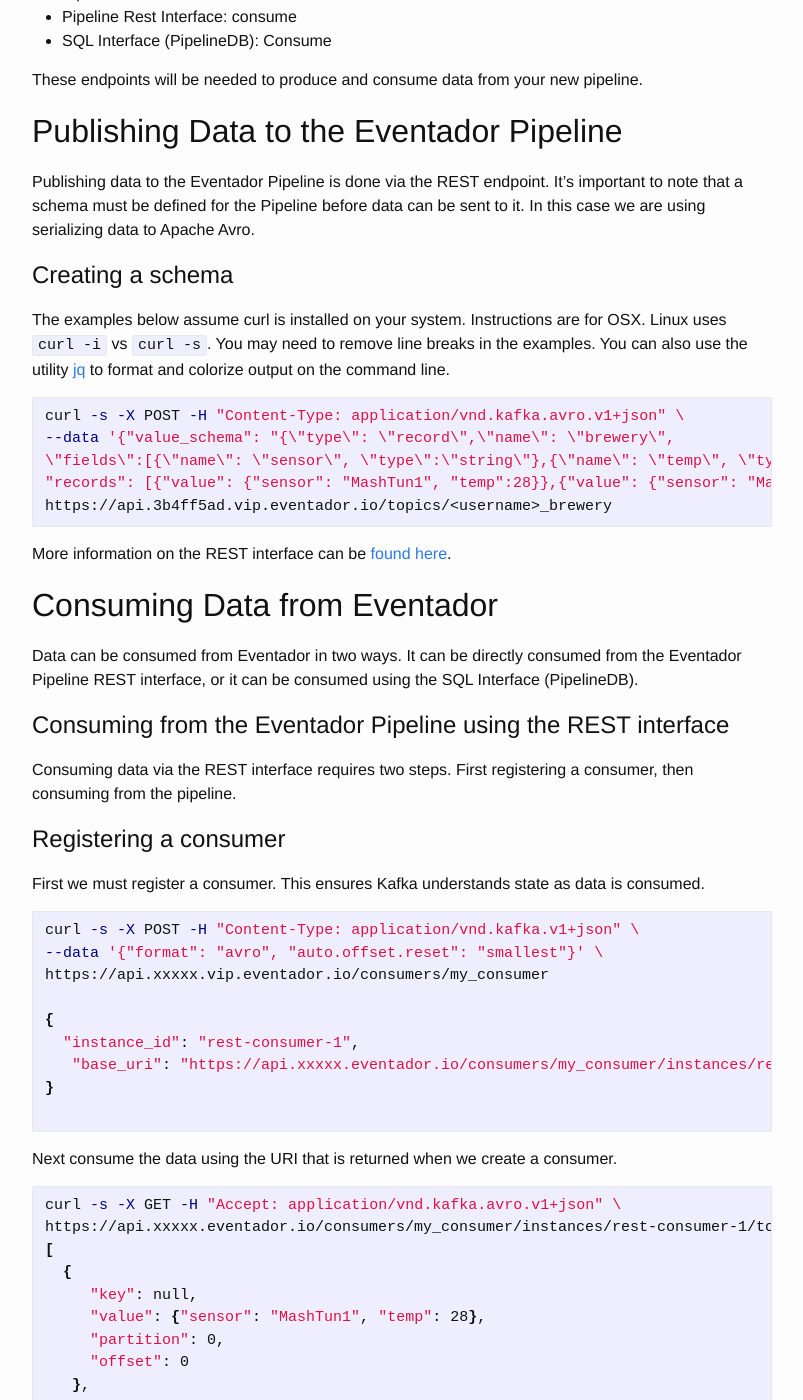
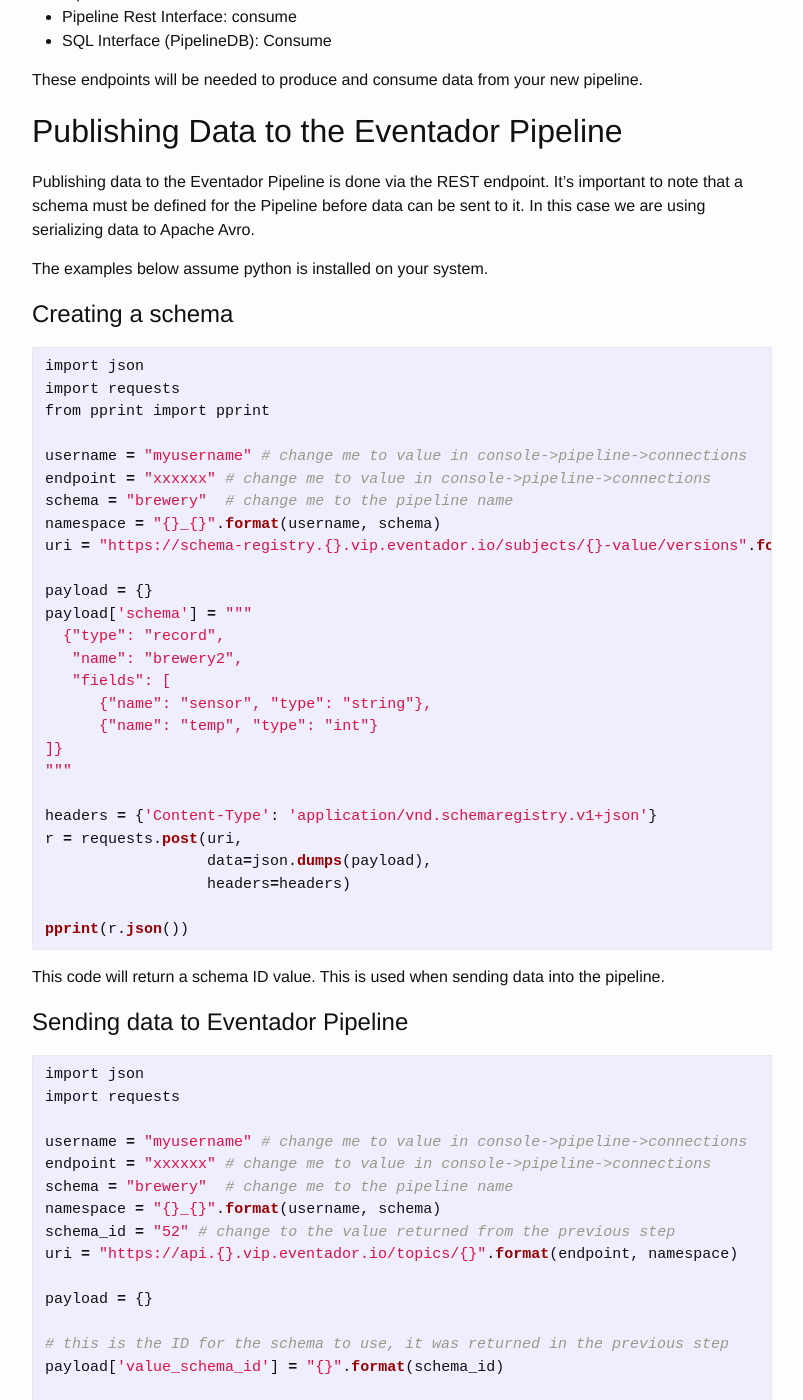
Before and after one commit to Eventador/eventador.github.io, a Jekyll site: the page built from _documentation/getting_started_guide.md, in a window 1280 px wide and 1400 px high, scrolled down 1683 px. Shown: the whole window, without its empty margins (238-1041 px from the left). Built offline with Jekyll 4.4.1, drawn with Linux system fonts in a browser that asks for light colours; some of the changed text lies outside the part shown.

Commit message:
new examples

````diff
--- a/_documentation/getting_started_guide.md
+++ b/_documentation/getting_started_guide.md
@@ -57,16 +57,71 @@
 
 Publishing data to the Eventador Pipeline is done via the REST endpoint. It's important to note that a schema must be defined for the Pipeline before data can be sent to it. In this case we are using serializing data to Apache Avro.
 
+The examples below assume python is installed on your system.
+
 # Creating a schema
 
-The examples below assume curl is installed on your system. Instructions are for OSX. Linux uses ```curl -i``` vs ```curl -s```. You may need to remove line breaks in the examples. You can also use the utility [jq](https://stedolan.github.io/jq/) to format and colorize output on the command line.
+```python
+import json
+import requests
+from pprint import pprint
 
-```bash
-curl -s -X POST -H "Content-Type: application/vnd.kafka.avro.v1+json" \
---data '{"value_schema": "{\"type\": \"record\",\"name\": \"brewery\",
-\"fields\":[{\"name\": \"sensor\", \"type\":\"string\"},{\"name\": \"temp\", \"type\": \"int\"}]}",
-"records": [{"value": {"sensor": "MashTun1", "temp":28}},{"value": {"sensor": "MashTun2", "temp":27}}]}' \
-https://api.3b4ff5ad.vip.eventador.io/topics/<username>_brewery
+username = "myusername" # change me to value in console->pipeline->connections
+endpoint = "xxxxxx" # change me to value in console->pipeline->connections
+schema = "brewery"  # change me to the pipeline name
+namespace = "{}_{}".format(username, schema)
+uri = "https://schema-registry.{}.vip.eventador.io/subjects/{}-value/versions".format(endpoint, namespace)
+
+payload = {}
+payload['schema'] = """
+  {"type": "record",
+   "name": "brewery2",
+   "fields": [
+      {"name": "sensor", "type": "string"},
+      {"name": "temp", "type": "int"}
+]}
+"""
+
+headers = {'Content-Type': 'application/vnd.schemaregistry.v1+json'}
+r = requests.post(uri,
+                  data=json.dumps(payload),
+                  headers=headers)
+
+pprint(r.json())
+```
+
+This code will return a schema ID value. This is used when sending data into the pipeline.
+
+
+# Sending data to Eventador Pipeline
+```python
+import json
+import requests
+
+username = "myusername" # change me to value in console->pipeline->connections
+endpoint = "xxxxxx" # change me to value in console->pipeline->connections
+schema = "brewery"  # change me to the pipeline name
+namespace = "{}_{}".format(username, schema)
+schema_id = "52" # change to the value returned from the previous step
+uri = "https://api.{}.vip.eventador.io/topics/{}".format(endpoint, namespace)
+
+payload = {}
+
+# this is the ID for the schema to use, it was returned in the previous step
+payload['value_schema_id'] = "{}".format(schema_id)
+
+# this is the data being sent in
+payload['records'] = [
+  {"value": {"sensor": "MashTun1", "temp":99}},
+  {"value": {"sensor": "MashTun2", "temp":42}}
+]
+
+headers = {'Content-Type': 'application/vnd.kafka.avro.v1+json'}
+r = requests.post(uri,
+                  data=json.dumps(payload),
+                  headers=headers)
+print r.json()
+
 ```
 
 More information on the REST interface can be [found here](http://docs.confluent.io/3.0.0/kafka-rest/docs/api.html).
@@ -86,11 +141,11 @@
 ```bash
 curl -s -X POST -H "Content-Type: application/vnd.kafka.v1+json" \
 --data '{"format": "avro", "auto.offset.reset": "smallest"}' \
-https://api.xxxxx.vip.eventador.io/consumers/my_consumer
+https://api.xxxxxx.vip.eventador.io/consumers/my_consumer
 
 {
   "instance_id": "rest-consumer-1",
-   "base_uri": "https://api.xxxxx.eventador.io/consumers/my_consumer/instances/rest-consumer-1"
+   "base_uri": "https://api.xxxxxx.eventador.io/consumers/my_consumer/instances/rest-consumer-1"
 }
 
 ```
@@ -99,7 +154,7 @@
 
 ```bash
 curl -s -X GET -H "Accept: application/vnd.kafka.avro.v1+json" \
-https://api.xxxxx.eventador.io/consumers/my_consumer/instances/rest-consumer-1/topics/<username>_brewery
+https://api.xxxxxx.eventador.io/consumers/my_consumer/instances/rest-consumer-1/topics/myusername_brewery
 [
   {
      "key": null,
@@ -125,11 +180,11 @@
 To login to the database and query the sample view and create more continuous views:
 
 - Download the PipelineDB client [here](https://www.pipelinedb.com/download).
-- Connect to the database using psql with your username, database. The login information, and hostname is available in the Eventador Console at ```http://console.eventador.io/pipeline_detail/<pipeline_name>```.
-- The username is ```login name```, the database name is ```username_pipelinename```
+- Connect to the database using psql with your username, database. The login information, and hostname is available in the Eventador [Console](http://console.eventador.io/pipelines), select the pipeline then connections.
+- By connvention, the database username is your login username, and the database_name is username_pipelinename.
 
 ```bash
-psql -U <username> -h <hostname> -p 9000 <database name>
+psql -U <username> -h <hostname> -p 9000 <database_name>
 ```
 
 Query the sample view:
````
Also changed, not shown: other parts of _documentation/getting_started_guide.md (+1 -1 lines), 2 other files.
